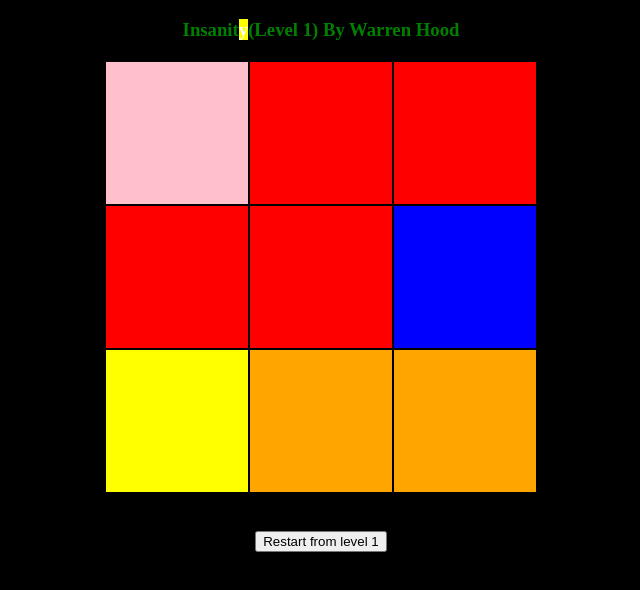
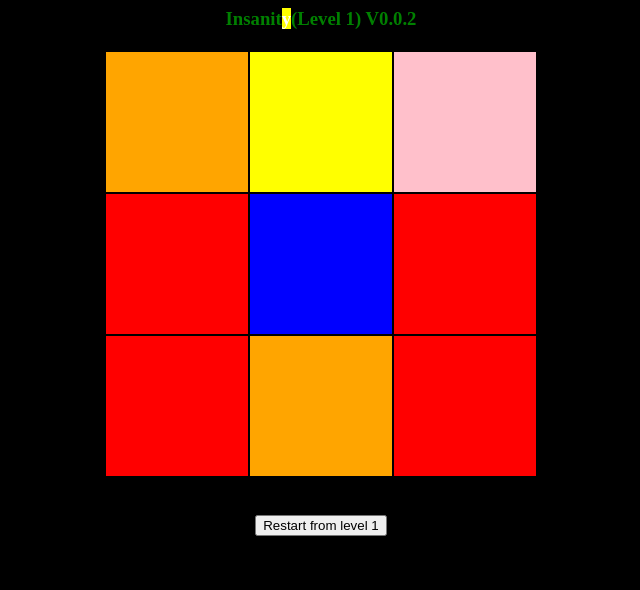
Before and after one commit to WarrenHood/Insanity2, a plain HTML site: page index.html in a window 1280 px wide. Both pictures are taken after a click on the element 504 px from the left and 133 px from the top of the page. Shown: the whole page, without its empty margins (327-967 px from the left). Drawn offline with Linux system fonts and the light colour scheme.

Commit message:
Add files via upload

```diff
--- a/config.xml
+++ b/config.xml
@@ -1,9 +1,9 @@
 <?xml version="1.0" encoding="UTF-8" ?>
     <widget xmlns   = ""
         xmlns:gap   = ""
-        id          = "Insanity"
-        versionCode = "001"
-        version     = "0.0.1" >
+        id          = "com.nullbyte.insanity"
+        versionCode = "002"
+        version     = "0.0.2" >
 
     <!-- versionCode is optional and Android only -->
 
--- a/index.html
+++ b/index.html
@@ -1,4 +1,4 @@
-<!DOCTYPE html>
+
 <html>
 <head>
 <meta name="viewport" content="width=device-width, initial-scale=1.0, user-scalable=no, minimum-scale=1.0, maximum-scale=1.0">
@@ -15,7 +15,7 @@ body{height:100%;
 <script type='text/javascript' src='insanity.js'></script>
 </head>
 <body>
-<center><h3 style='color:green;'><span id='name'>Insanity</span>(Level <span id='lv'></span>) By Warren Hood</h3></center>
+<center><h3 style='color:green;'><span id='name'>Insanity</span>(Level <span id='lv'></span>) V<span id='version'>0.0.2</span></h3></center>
 <center><table id='grid'></table></center><br><br>
 <center><button onclick='if(confirm("Do you really wanna restart from lv1? click cancel if u dont.")){level = 1;localStorage.level = 1;lev(0);}'>Restart from level 1</button></center>
 </body>
--- a/insanity.js
+++ b/insanity.js
@@ -1,9 +1,9 @@
 localStorage.level = localStorage.level || 1;
-numBlocks = 9;
-if(!localStorage.played)localStorage.level = 1;
 level = localStorage.level;
-alert('Insanity created by Warren Hood \nHow to Play\n\nTap the red blocks to change their colour. If you tap a non-red block it will become red.The aim of the game is to eliminate all red blocks. The blocks will constantly change positions, so be careful.\n\nSuggestions? Email me:\nnullbyte001@gmail.com');
+version = '0.0.2';
+alert('Insanity Version '+version+'\nCreated by Warren Hood\n\n Bugs Fixed:\nLevels complete by themselves on some phones\nGame does not fit on screen\n\nHow to Play\n\nTap the red blocks to change their colour. If you tap a non-red block it will become red.The aim of the game is to eliminate all red blocks. The blocks will constantly change positions, so be careful.\n\nSuggestions? Email me:\nnullbyte001@gmail.com');
 swapInterval = 500;
+
 function gbid(x){return document.getElementById(x);}
 function gbtname(x){return document.getElementsByTagName(x);}
 function animate(){
@@ -16,7 +16,7 @@ function animate(){
 	setTimeout(animate,swapInterval);
 }
 window.onload = function(){
-	localStorage.played = true;
+	gbid('version').innerHTML = version;
 	var blocks = gbid('grid').getElementsByTagName('td');
 	var size = screen.width;
 	if(size > screen.height)size = screen.height;
@@ -55,7 +55,7 @@ function lev(n){
 	swapInterval = levs[n][1];
 	var size = screen.width;
 	if(size > screen.height)size = screen.height;
-	size = Math.floor(size *0.7 / levs[n][0]);
+	size = Math.floor(size *0.7 / levs[n][0])-n;
 	setGrids(levs[n][0],size);
 	for(var i = 0; i < Math.ceil(numBlocks/2);i++)setCol(i,'red');
 	for(var i = 0;i < numBlocks;i++)blocks[i].onclick = check;
@@ -63,7 +63,7 @@ function lev(n){
 }
 function setGrids(n,s){
 	numBlocks = Math.pow(n,2);
-	var elt ='';
+	var elt =''
 	for(var i = 0; i < n;i++ ){
 		elt += '<tr>';
 		for(var j =0;j<n;j++)elt += '<td style="height:'+s+'px;width:'+s+'px;background:'+randColX()+'"></td>';
@@ -79,30 +79,34 @@ function setCol(n,c){
 	blocks[n].style.background = c;
 }
 function swap(a,b){
-	var blocks = gbid('grid').getElementsByTagName("td");
+	var blocks = gbid('grid').getElementsByTagName('td');
 	var ca = blocks[a].style.background;
 	var cb = blocks[b].style.background;
 	blocks[a].style.background = cb;
 	blocks[b].style.background = ca;
 }
 function colAt(x){
-	var blocks = gbid('grid').getElementsByTagName("td");
-	for(var i = 0; i < colors.length;i++){
-		if(colors[i] in blocks[x].style.background)return colors[i];
-	}
-
+	var blocks = gbid('grid').getElementsByTagName('td');
+	return extractCol(blocks[x].style.background);
 }
 function check(e){
-	e = e || event || window.event;
-	var target = e.target || e.srcElement;
-	if(target.style.background == "red")target.style.background = randColX();
-	else target.style.background = "red";
+	e = e || event;
+	if(e.target.style.background.includes('red') || e.target.style.background == 'red')e.target.style.background = randColX();
+	else e.target.style.background = 'red';
 }
 function levCompletionCheck(){
-	for(var i = 0; i < numBlocks;i++){if(colAt(i) == 'red')return;}
-	alert('Level '+ level+ ' complete');
+	completed = true;
+	for(var i = 0; i < numBlocks;i++){
+		if( colAt(i).includes('red') || colAt(i) == 'red')completed = false;}
+	if(completed){alert('Level '+ level+ ' complete');
 	localStorage.level++;
 	level = localStorage.level;
-	lev(level-1);
+	lev(level-1);}
 }
-colors = ['red','orange','yellow','green','blue','purple','pink']
+function extractCol(c){
+	colors = ['red','orange','yellow','green','blue','purple','pink'];
+	for(i = 0;i<colors.length;i++){
+		if(c.includes(colors[i]))return colors[i];
+	}
+	return c;
+}
```
